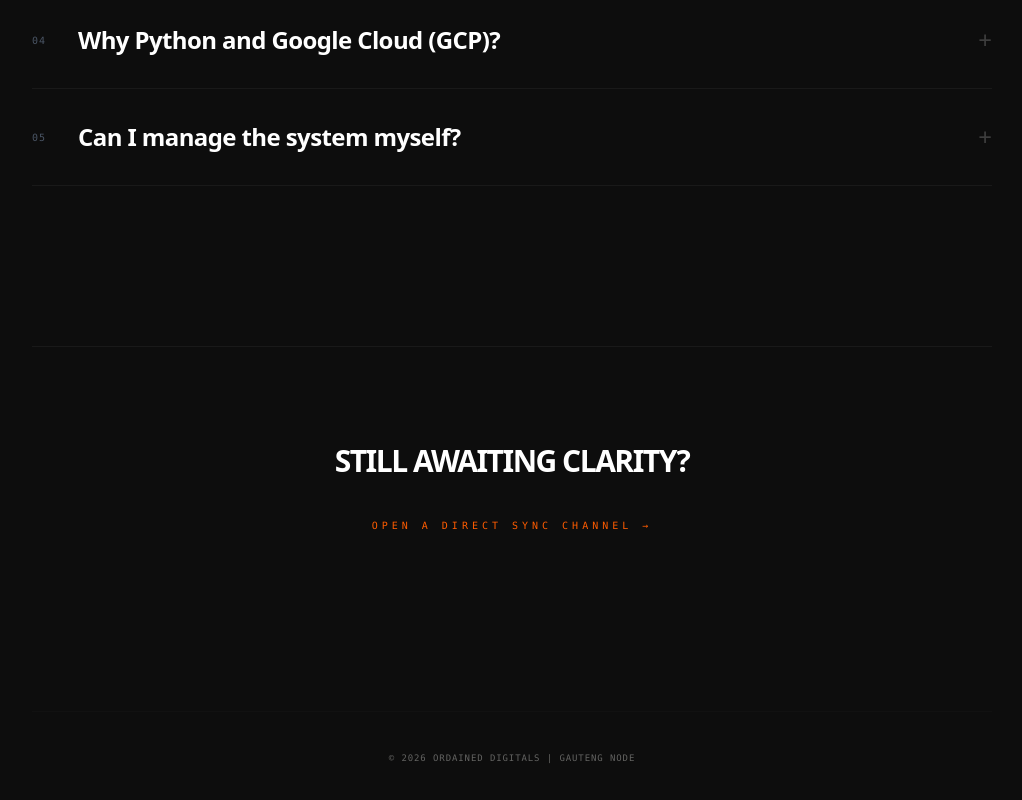
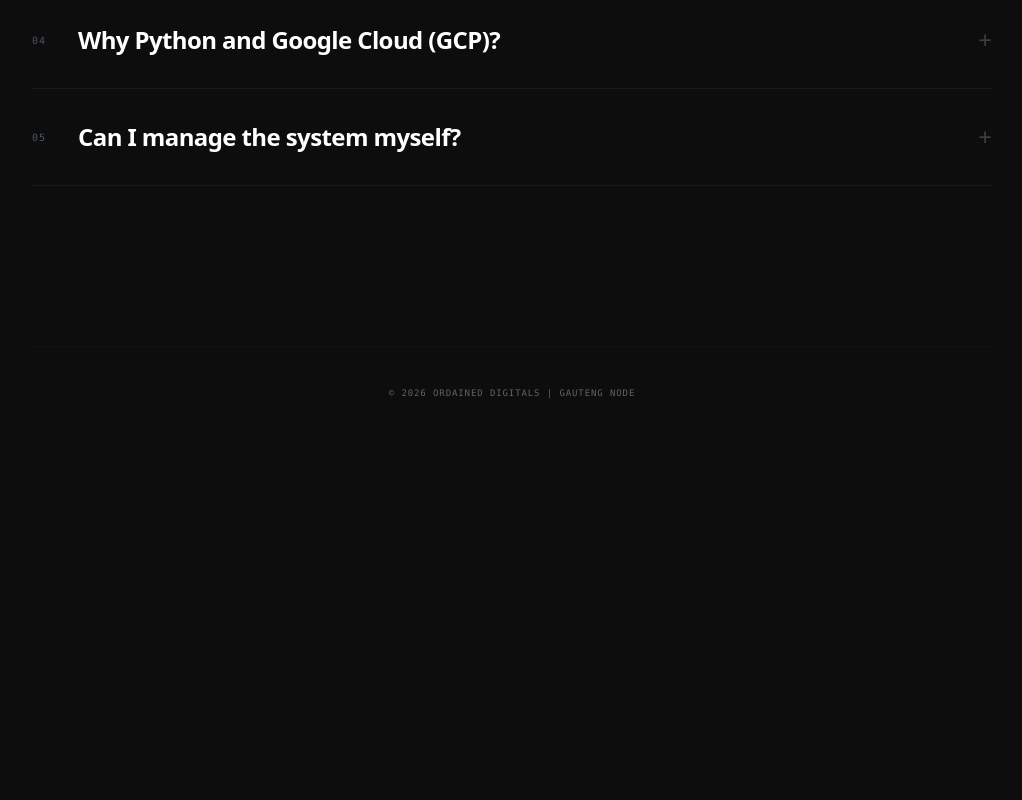
Before and after one commit to Siphokazi1213/ordained-digitals, a Next.js app: page /faq in a window 1280 px wide. Shown: the part 914-1714 px from the top of the page, without its empty margins (128-1150 px from the left). After the commit the page ends 1411 px from the top, so only its background shows below. Built offline with nearby package versions, Linux system fonts and the light colour scheme.

Commit message:
Fix: Add Type interfaces to FAQ components

```diff
--- a/app/faq/page.tsx
+++ b/app/faq/page.tsx
@@ -2,7 +2,14 @@
 import React, { useState } from 'react';
 import Link from 'next/link';
 
-const FAQItem = ({ question, answer, id }) => {
+// Defining the Shape of the Data (The Fix)
+interface FAQItemProps {
+  question: string;
+  answer: string;
+  id: string;
+}
+
+const FAQItem = ({ question, answer, id }: FAQItemProps) => {
   const [isOpen, setIsOpen] = useState(false);
 
   return (
@@ -21,7 +28,7 @@ const FAQItem = ({ question, answer, id }) => {
       </button>
 
       <div className={`overflow-hidden transition-all duration-700 ${isOpen ? 'max-h-[500px] mt-8 opacity-100' : 'max-h-0 opacity-0'}`}>
-        <p className="text-gray-500 text-lg font-light leading-relaxed max-w-3xl pl-[58px]">
+        <p className="text-gray-400 text-lg font-light leading-relaxed max-w-3xl pl-[58px]">
           {answer}
         </p>
       </div>
@@ -34,41 +41,25 @@ export default function FAQMatrix() {
     {
       id: "01",
       question: "Why the $25k+ investment floor?",
-      answer: "We don't build websites; we engineer digital sovereignty. This includes custom Python-based logic, high-performance hosting on Google Cloud, and a bespoke UI designed for sub-300ms interaction. You are investing in a business asset, not a template."
+      answer: "We don't build websites; we engineer digital sovereignty. This includes custom Python-based logic, high-performance hosting on Google Cloud, and a bespoke UI designed for sub-300ms interaction."
     },
     {
       id: "02",
       question: "What is the typical deployment timeline?",
       answer: "A standard 'Sovereign' ecosystem takes 8 to 12 weeks from initial dialogue to full node deployment. This ensures every line of code is optimized for your specific business objectives."
     },
-    {
-      id: "03",
-      question: "Do you offer post-launch maintenance?",
-      answer: "Every architecture includes a 6-month 'Neural Sync' period where we monitor uptime, security protocols, and performance metrics to ensure your system never sleeps."
-    },
-    {
-      id: "04",
-      question: "Why Python and Google Cloud (GCP)?",
-      answer: "Industry-standard stability. Python allows for complex automation and AI integration, while GCP provides the global infrastructure needed to maintain a high-fidelity presence anywhere on the map."
-    },
-    {
-      id: "05",
-      question: "Can I manage the system myself?",
-      answer: "Absolutely. We build aesthetic administrative dashboards (often integrated with Google Sheets) so you can oversee your operations without touching a single line of code."
-    }
+    { id: "03", question: "Do you offer post-launch maintenance?", answer: "Every architecture includes a 6-month 'Neural Sync' period where we monitor uptime, security protocols, and performance metrics." },
+    { id: "04", question: "Why Python and Google Cloud (GCP)?", answer: "Industry-standard stability. Python allows for complex automation, while GCP provides the global infrastructure needed to maintain a high-fidelity presence." },
+    { id: "05", question: "Can I manage the system myself?", answer: "Absolutely. We build aesthetic administrative dashboards so you can oversee your operations without touching a single line of code." }
   ];
 
   return (
     <main className="relative min-h-screen bg-[#0d0d0d] text-[#e5e5e1] font-sans overflow-x-hidden">
-
-      {/* 1. ATMOSPHERIC BACKGROUND */}
       <div className="fixed inset-0 z-0">
         <div className="absolute inset-0 bg-gradient-to-b from-black/60 via-transparent to-black/90 z-10" />
-        <div className="absolute inset-0 opacity-[0.03]"
-             style={{ backgroundImage: 'radial-gradient(#fff 1px, transparent 1px)', backgroundSize: '60px 60px' }} />
+        <div className="absolute inset-0 opacity-[0.03]" style={{ backgroundImage: 'radial-gradient(#fff 1px, transparent 1px)', backgroundSize: '60px 60px' }} />
       </div>
 
-      {/* 2. NAVIGATION */}
       <nav className="fixed top-0 left-0 w-full z-[100] px-10 py-8 flex justify-between items-center backdrop-blur-md">
         <Link href="/" className="text-xl font-bold tracking-[0.4em] uppercase text-white hover:text-[#ff5c00] transition-colors">Ordained</Link>
         <Link href="/inquiry" className="px-8 py-2 bg-[#ff5c00] text-black text-[10px] font-bold uppercase tracking-widest rounded-full hover:bg-white transition-all">
@@ -79,28 +70,13 @@ export default function FAQMatrix() {
       <div className="relative z-20 max-w-5xl mx-auto px-8 pt-48 pb-24 text-left">
         <header className="mb-32">
           <p className="text-[#ff5c00] font-mono text-[10px] uppercase tracking-[0.6em] mb-6">System_Dialogue_Protocols</p>
-          <h1 className="text-6xl md:text-9xl font-bold tracking-tighter text-white uppercase leading-none">
-            The <br /> Matrix.
-          </h1>
+          <h1 className="text-6xl md:text-9xl font-bold tracking-tighter text-white uppercase leading-none">The <br /> Matrix.</h1>
         </header>
-
-        {/* 3. FAQ GRID */}
 
         <section className="mb-40">
           {faqs.map((faq) => (
             <FAQItem key={faq.id} id={faq.id} question={faq.question} answer={faq.answer} />
           ))}
-        </section>
-
-        {/* 4. CALL TO ACTION */}
-        <section className="py-24 border-t border-white/5 text-center">
-           <h2 className="text-3xl font-bold text-white mb-8 uppercase tracking-tighter">Still awaiting clarity?</h2>
-           <Link
-             href="/inquiry"
-             className="text-[10px] font-mono uppercase tracking-[0.4em] text-[#ff5c00] hover:text-white transition-all"
-           >
-             Open a Direct Sync Channel →
-           </Link>
         </section>
 
         <footer className="mt-20 pt-10 border-t border-white/5 opacity-40 text-[9px] font-mono uppercase tracking-widest text-center">
```
